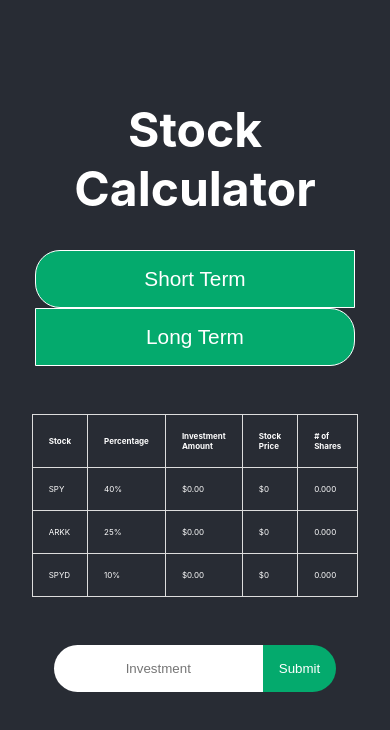
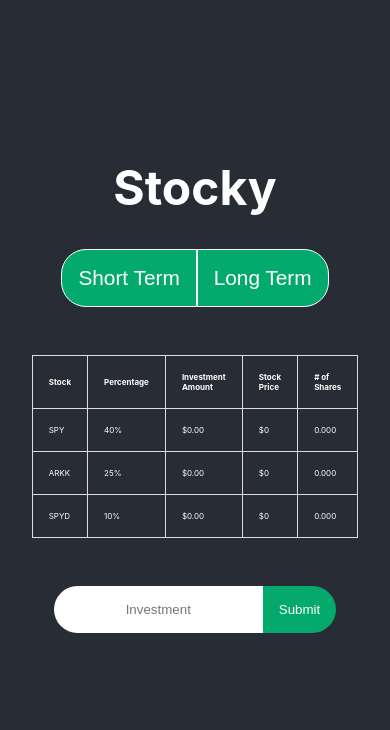
Before and after one commit to joshuaeup/stock-calculator, a React (Create React App) app: page / in a window 390 px wide. Shown: the top 730 px of the page. Built offline with nearby package versions, Linux system fonts and the light colour scheme; no server answers.

Commit message:
feat: Updated logo

```diff
--- a/public/index.html
+++ b/public/index.html
@@ -9,7 +9,7 @@
       name="description"
       content="Web site created using create-react-app"
     />
-    <link rel="apple-touch-icon" href="%PUBLIC_URL%/logo192.png" />
+    <link rel="apple-touch-icon" href="%PUBLIC_URL%/logo1.png" />
     <!--
       manifest.json provides metadata used when your web app is installed on a
       user's mobile device or desktop. See https://developers.google.com/web/fundamentals/web-app-manifest/
@@ -24,7 +24,7 @@
       work correctly both with client-side routing and a non-root public URL.
       Learn how to configure a non-root public URL by running `npm run build`.
     -->
-    <title>React App</title>
+    <title>Stocky</title>
   </head>
   <body>
     <noscript>You need to enable JavaScript to run this app.</noscript>
--- a/src/App.js
+++ b/src/App.js
@@ -72,7 +72,7 @@ class App extends Component {
     return (
       <div className="App">
         <header className="App-header">
-          <h1 id="title">Stock Calculator</h1>
+          <h1 id="title">Stocky</h1>
           <div id="toggle-btn__container">
             <button
               className="toggle-btn"
--- a/src/styles/App.css
+++ b/src/styles/App.css
@@ -111,3 +111,9 @@
     font-size: 0.5rem;
   }
 }
+
+@media (max-width: 700px) {
+  .toggle-btn {
+    width: auto;
+  }
+}
```
Also changed, not shown: public/logo1.png (added), 1 other file (tests, documents, lock files or other folders).
